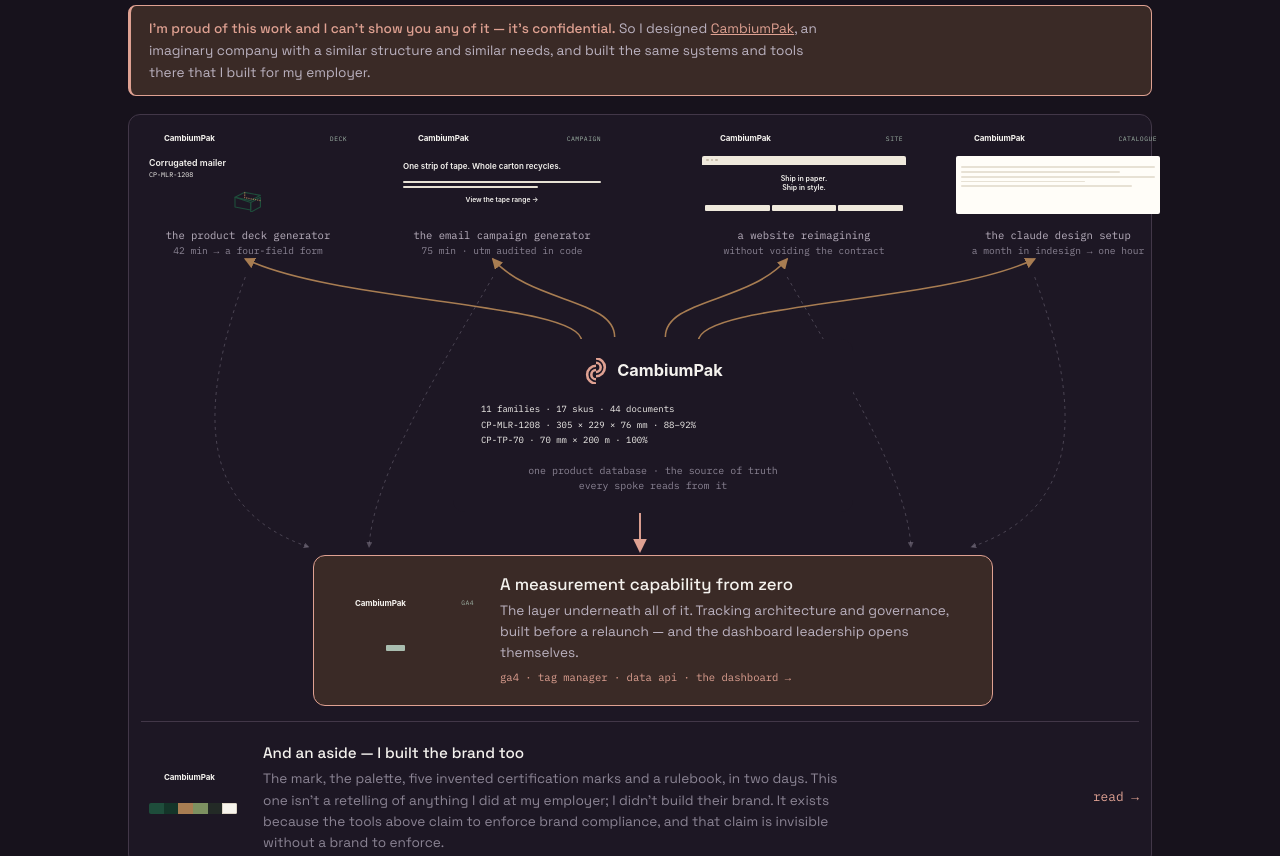
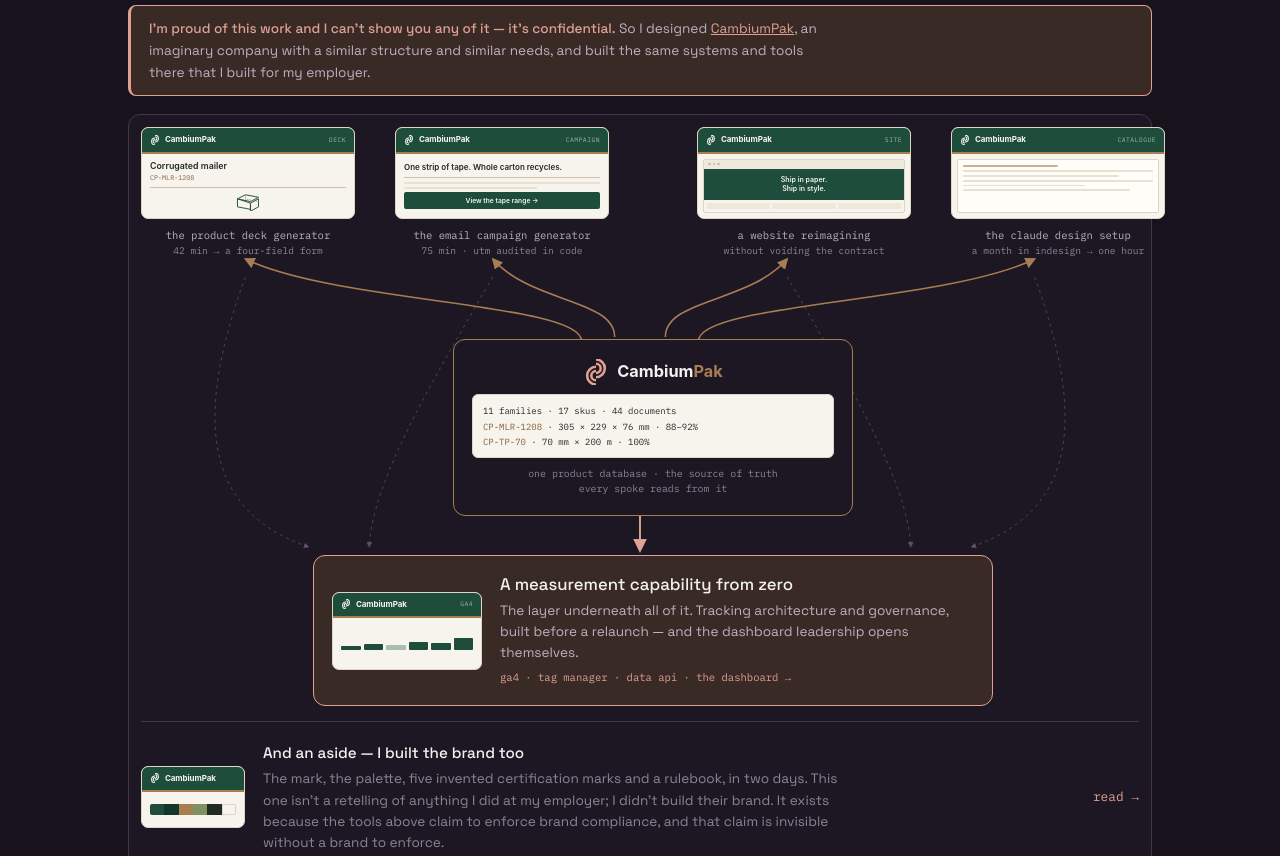
Before and after one commit to belleofthebot/portfolio, a website: page index.html in a window 1280 px wide. Shown: the part 1540-2396 px from the top of the page. Drawn offline with Linux system fonts and the light colour scheme.

Commit message:
new cambium map
new structure

```diff
--- a/index.html
+++ b/index.html
@@ -11,6 +11,11 @@
 <meta property="og:description" content="GA4 and Tag Manager architecture, custom dashboards, and internal tools that cut recurring work. Albuquerque and remote.">
 <link rel="stylesheet" href="styles.css">
 <style>
+/* CambiumPak tokens — required by every .na tile, the hub and the aside.
+   Deliberately namespaced away from the belle tokens above them. */
+:root{--pine:#1E4D3B;--pine-deep:#143529;--kraft:#A87D52;--kraft-deep:#8A6138;
+  --moss:#7D9161;--cpink:#232A26;--paper:#F7F4ED;--hair:#DDD5C6}
+
 /* invented-company disclosure on the employer group */
 .cpnote{border:1px solid var(--rose);border-left-width:3px;background:var(--rose-tint);
   border-radius:var(--radius);padding:12px var(--space-3);margin:var(--space-3) 0 0}
```
